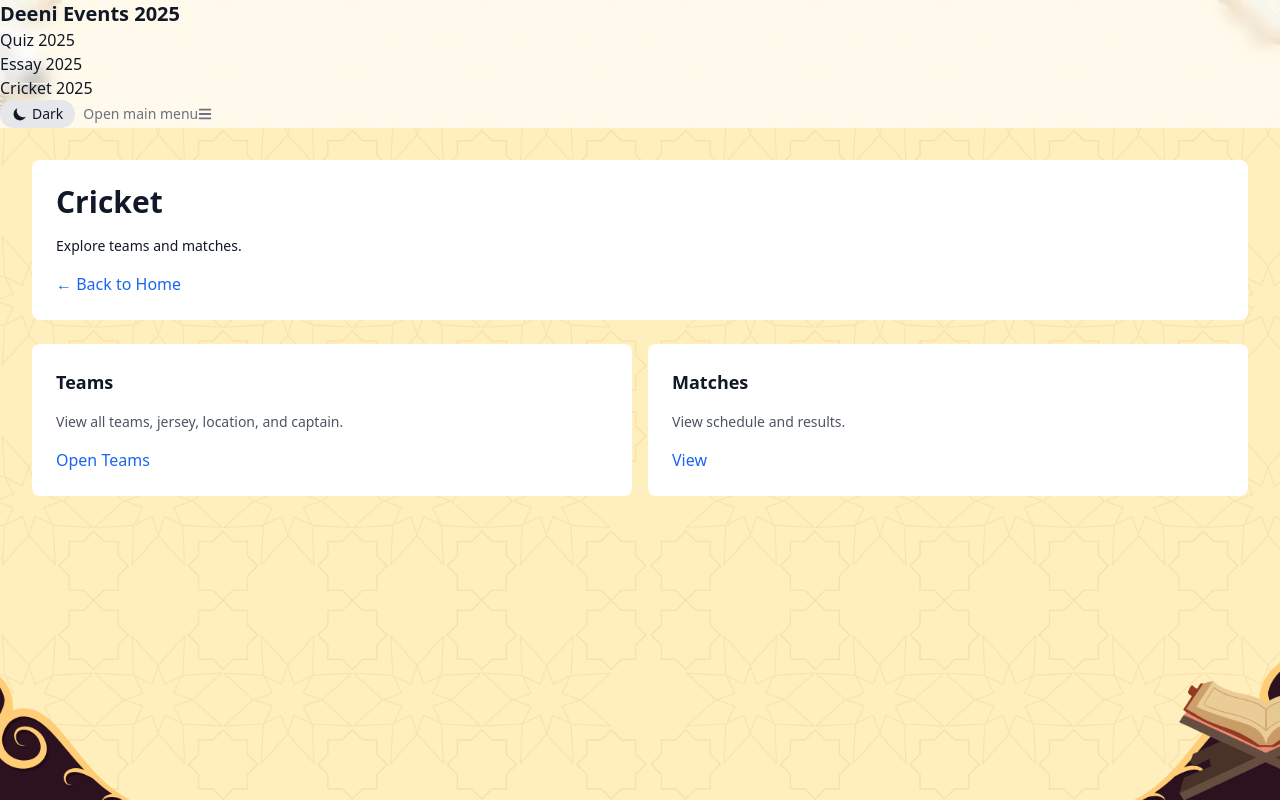
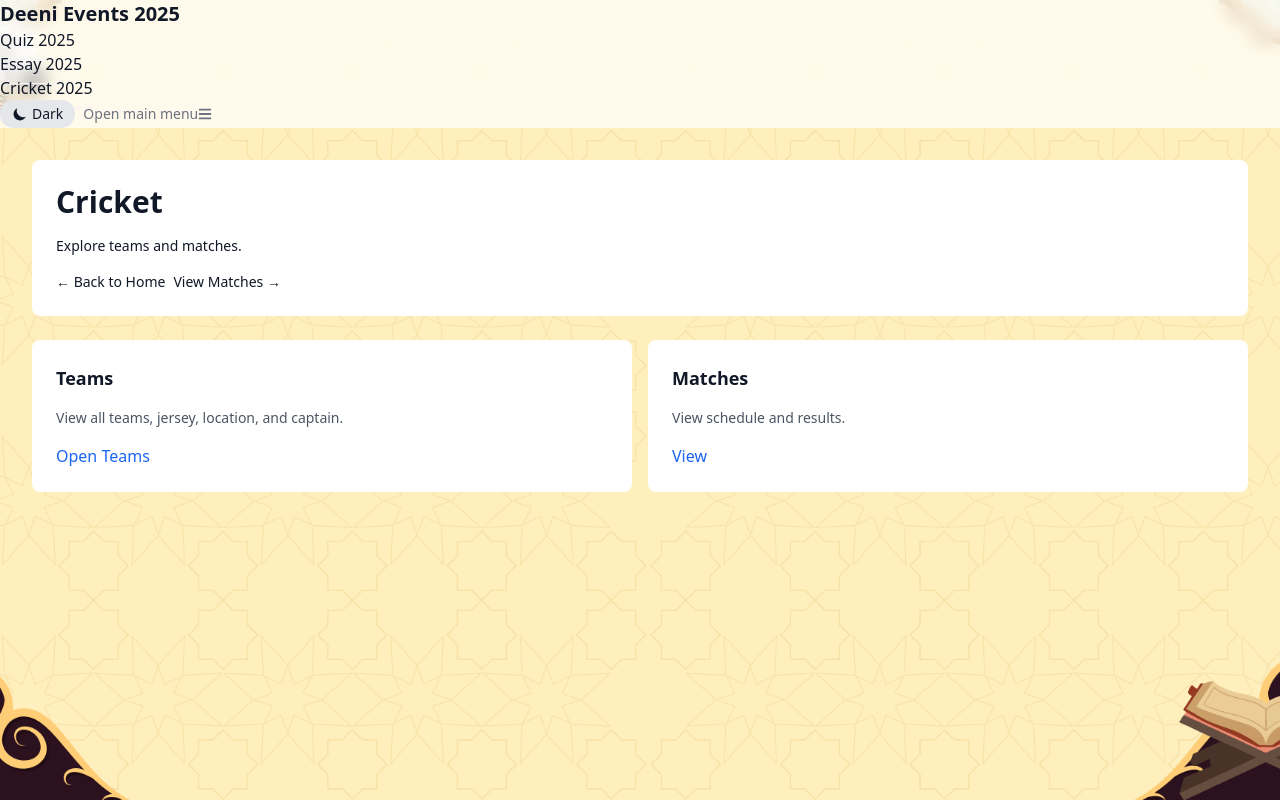
Before and after one commit to ausshadu/results-app, a Next.js app: page /cricket in a window 1280 px wide. Built offline with nearby package versions, Linux system fonts and the light colour scheme.

Commit message:
Minor nav

```diff
--- a/app/cricket/page.tsx
+++ b/app/cricket/page.tsx
@@ -9,9 +9,14 @@ export default function Cricket() {
       <Card>
         <h1 className="text-2xl font-bold md:text-3xl">Cricket</h1>
         <p className="text-sm">Explore teams and matches.</p>
-        <Link href="/" className="link">
-          ← Back to Home
-        </Link>
+        <div className="flex flex-wrap gap-2">
+          <Button color="light" as={Link} href="/" pill>
+            ← Back to Home
+          </Button>
+          <Button color="primary" as={Link} href="/cricket/matches" pill>
+            View Matches →
+          </Button>
+        </div>
       </Card>
 
       <div className="grid grid-cols-1 md:grid-cols-2 gap-4">
```
